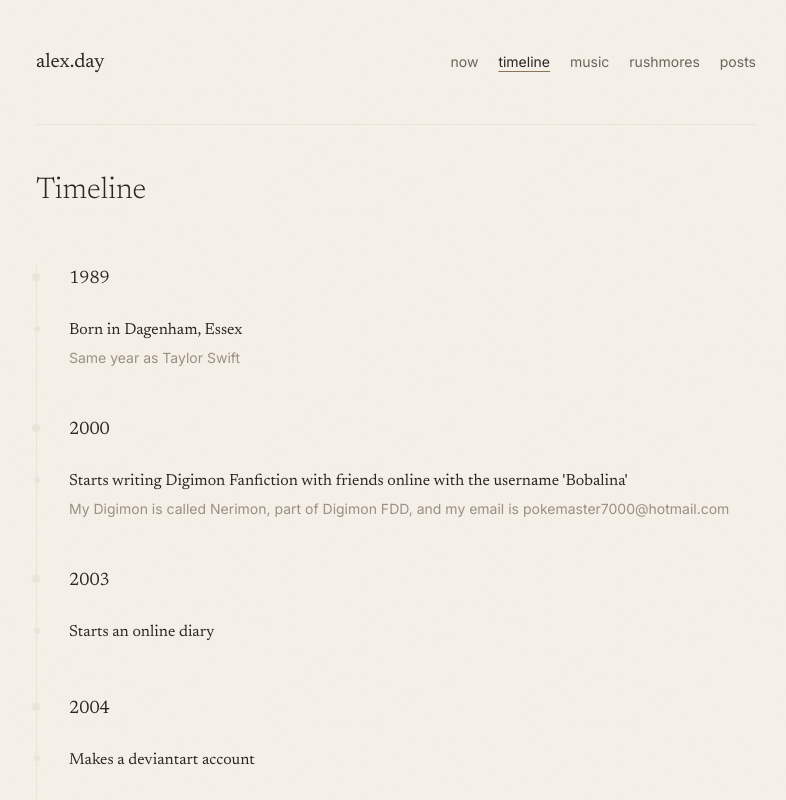
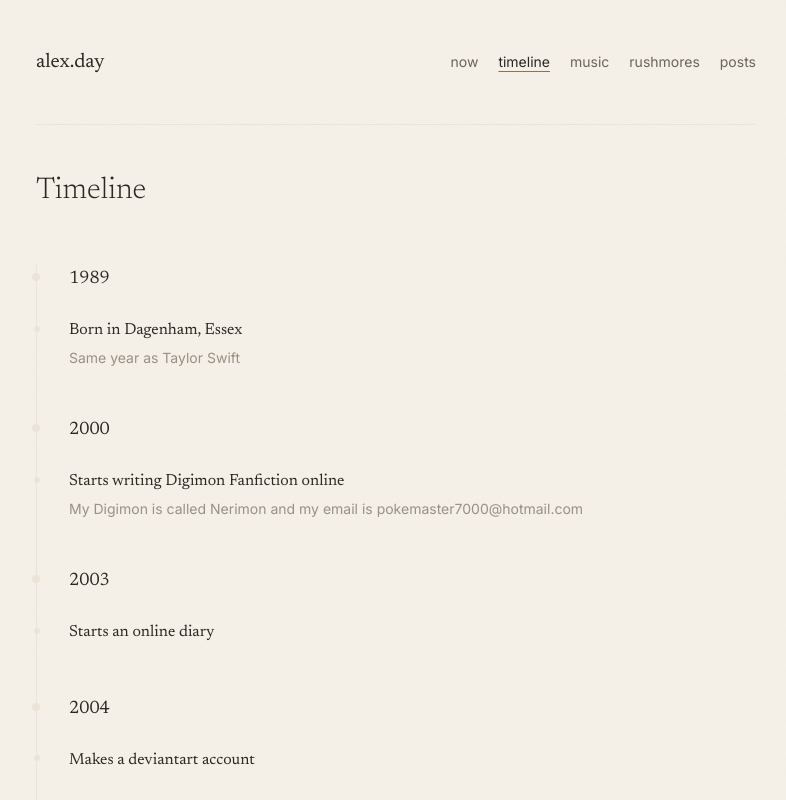
Before and after one commit to sudokufan/alex.day, a React (Vite) app: page /timeline in a window 1280 px wide. Shown: the top 800 px of the page, without its empty margins (244-1030 px from the left). Built offline with nearby package versions, Linux system fonts and the light colour scheme.

Commit message:
timeline tweak

```diff
--- a/src/content/timeline.ts
+++ b/src/content/timeline.ts
@@ -8,10 +8,9 @@ export const timeline: TimelineEntry[] = [
   },
   {
     year: 2000,
-    title:
-      "Starts writing Digimon Fanfiction with friends online with the username 'Bobalina'",
+    title: "Starts writing Digimon Fanfiction online",
     description:
-      "My Digimon is called Nerimon, part of Digimon FDD, and my email is pokemaster7000@hotmail.com",
+      "My Digimon is called Nerimon and my email is pokemaster7000@hotmail.com",
   },
   {
     year: 2003,
```
